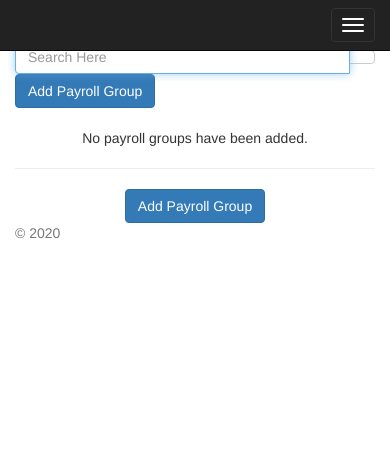
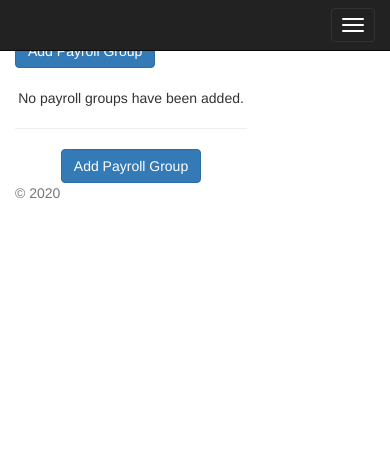
Before and after one commit to jeffplata/payroll, a Flask app: template app/templates/library/payroll_groups/payroll_groups.html in a window 390 px wide. Shown: the top 453 px of the page. Run offline with Flask 2, Linux system fonts and the light colour scheme; the template is opened without the code that fills it, so the values that code supplies are empty; some libraries are stand-ins or nearby versions.

Commit message:
Fine-tuning Responsive UI some more

```diff
--- a/app/static/css/style.css
+++ b/app/static/css/style.css
@@ -1,3 +1,14 @@
+
+body { padding-top: 0px; }
+@media screen and (max-width: 980px) {
+    body { padding-top: 40px; }
+}
+@media screen and (max-width: 768px) {
+    body { padding-top: 0px; }
+}
+
+
+@media screen and (min-width: 1200px) {
     .outer {
         display: table;
         position: relative;
@@ -7,7 +18,9 @@
         left: 50%;
         transform: translate(-50%, 0)
     }
+}
 
+@media screen and (min-width: 1200px) {
     .outer-100 {
         display: table;
         position: relative;
@@ -16,6 +29,7 @@
         top: 50%;
         left: 50%;
         transform: translate(-50%, 0)
+    }
 }
 
 .middle {
@@ -32,7 +46,7 @@
     /* di naman nagamit */
     float: none;
     margin: 0 auto;
-    width: 75% !important;
+    width: 100% !important;
  }
 
 /* this will prevent links from being revealed
--- a/app/templates/layout.html
+++ b/app/templates/layout.html
@@ -21,7 +21,7 @@
 {% block body %}
 
   {% block navbar %}
-    <nav class="navbar navbar-inverse navbar-fixed-top">
+  <nav class="navbar navbar-inverse navbar-fixed-top">
       <div class="container">
         <div class="navbar-header">
           <button type="button" class="navbar-toggle collapsed" data-toggle="collapse" data-target="#navbar" aria-expanded="false" aria-controls="navbar">
--- a/app/templates/library/payroll_groups/payroll_groups.html
+++ b/app/templates/library/payroll_groups/payroll_groups.html
@@ -5,21 +5,21 @@
 {% block styles %}
 {{ super() }}
 
-.empCount {
+<!-- .empCount {
   width: 100;
   color: #red;
   font-size: 12px;
   text-align: right;
-}
+} -->
 
 {% endblock %}
 
 {% block title %}{{ title }}{% endblock %}
 {% block main_content %}
 
-<!-- <div class="content-section">
-  <div class="outer-100">
-    <div class="middle"> -->
+<div class="content-section">
+  <div class="outer">
+    <div class="middle">
       <div class="inner">
         <font size="+3">{{ title }}</font>
         <form action="{{ url_for('library.list_payroll_groups', search=request.form['search']) }}" method="GET">
@@ -105,9 +105,9 @@
           </div>
         </div>
       </div>
-    <!-- </div>
+    </div>
   </div>
-</div> -->
+</div>
 
 {% if data_to_show %}
   {% for d in data_to_show %}
--- a/app/templates/library/sections/sections.html
+++ b/app/templates/library/sections/sections.html
@@ -9,7 +9,6 @@
   <div class="outer">
     <div class="middle">
       <div class="inner">
-        <!-- <h2 style="text-align:center;">Sections</h2> -->
         <font size="+3">{{ title }}</font>
         <form action="{{ url_for('library.list_sections', search=request.form['search']) }}" method="GET">
             <div class="row">
```
Also changed, not shown: app/templates/library/payrolls/payrolls.html (+6 -7 lines), 1 other file. Lines whose indentation alone changed are shown as unchanged.
